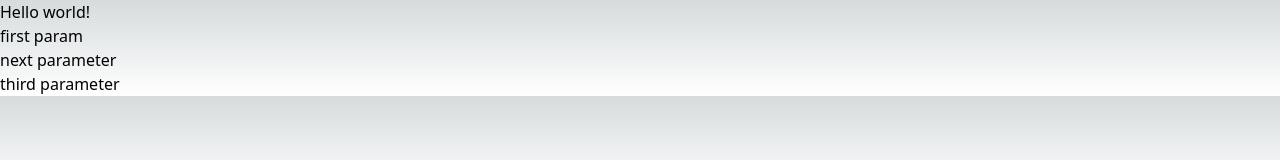
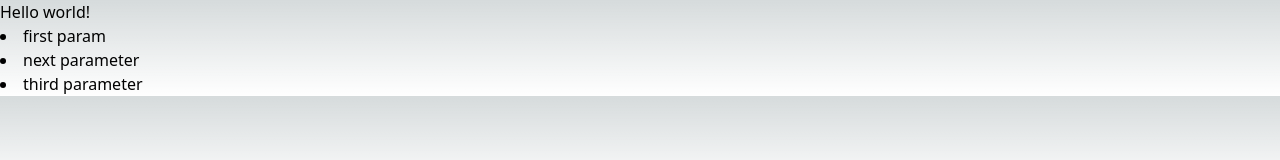
Before and after one commit to JuliOnGit/testlist, a Next.js app: page / in a window 1280 px wide. Shown: the top 160 px of the page. Built offline with nearby package versions, Linux system fonts and the light colour scheme.

Commit message:
Render listitems of parameters

```diff
--- a/components/parameter-list.tsx
+++ b/components/parameter-list.tsx
@@ -1,5 +1,9 @@
 import { Parameter } from "@/interfaces/parameter";
 
 export default function ParameterList({ parameterList }: { parameterList: Parameter[] }) {
-    return parameterList.map((p) => (<div>{p.name}</div>));
+    return (
+        <>
+        {parameterList.map((p) => <li key={p.id}>{p.name}</li>)}
+        </>
+    );
 }
```
